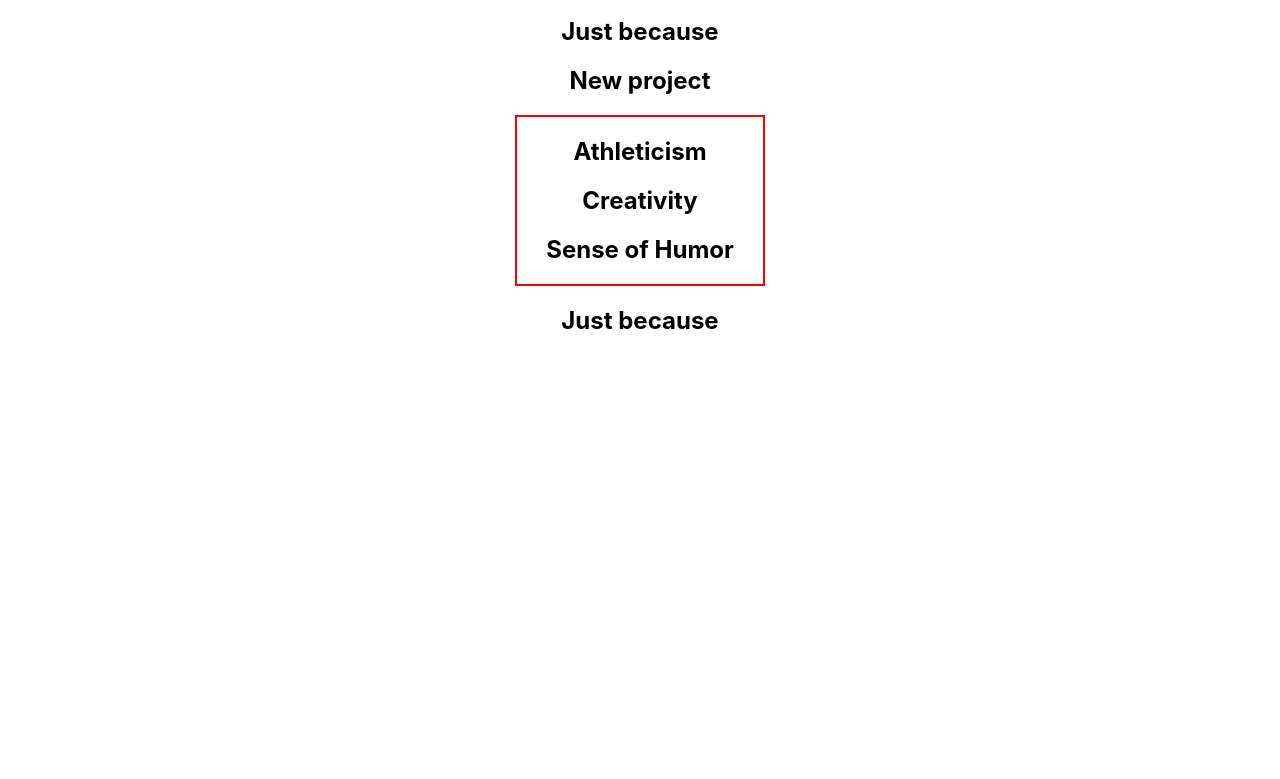
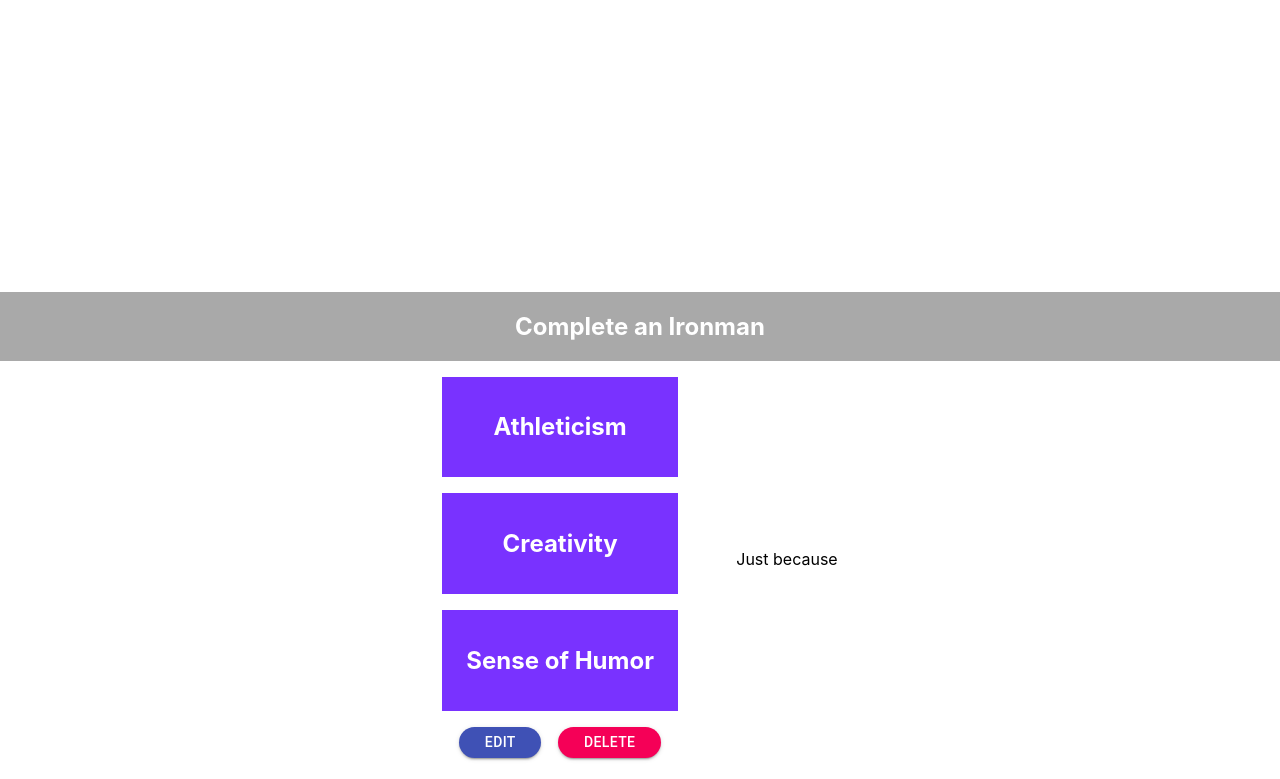
Before and after one commit to Essentialism-1-bw/Front-end, a React (Create React App) app in the folder essentialism/: page /dashboard in a window 1280 px wide. Shown: the part 681-1460 px from the top of the page. Before the commit the page ends 1036 px from the top, so only its background shows below. Built offline with nearby package versions, Linux system fonts and the light colour scheme.

Commit message:
Styling the dashboard, and added delete functionality

```diff
--- a/essentialism/src/components/Dashboard.js
+++ b/essentialism/src/components/Dashboard.js
@@ -1,14 +1,18 @@
 import React from 'react'
-import Values from './DashboardComponents/Values'
 import Projects from './DashboardComponents/Projects'
 
 const Dashboard = () => {
-
-
+   let name = "Dustin";
     return (
         <div>
-            <h1>Dashboard</h1>
-            <Projects/>
+            <div style={{ height: '100vh' }}>
+                <div>
+                    <h2>Hello {name}</h2>
+                </div>
+            </div>
+            <div>
+                <Projects/>
+            </div>
         </div>
     )
 }
--- a/essentialism/src/components/DashboardComponents/Projects.js
+++ b/essentialism/src/components/DashboardComponents/Projects.js
@@ -4,24 +4,77 @@ import axios from 'axios'
 import Values from './Values';
 import Reasons from './Reasons';
 
+import { makeStyles } from '@material-ui/core/styles';
+
+import Button from '@material-ui/core/Button';
+
+const useStyles = makeStyles({
+    project: {
+        display: 'flex',
+        flexDirection: 'column',
+        alignItems: 'center',
+        margin: '5% 0',
+        justifyContent: 'center'
+    },
+    projectData: {
+        display: 'flex',
+        justifyContent: 'space-evenly',
+        alignItems: 'center',
+        width: '40vw'
+    },
+    values: {
+        display: 'flex',
+        flexDirection: 'column'
+    },
+    buttons: {
+        display: 'flex',
+        width: '100%',
+        justifyContent: 'space-evenly'
+    },
+    projectTitle: {
+        backgroundColor: '#a9a9a9',
+        width: '100vw',
+        color: 'white'
+    },
+    button: {
+        padding: '.2rem 1.6rem',
+        borderRadius: '1rem'
+    }
+})
+
 const Projects = () => {
     const [projects, setProjects] = useState([]);
+
+    const classes = useStyles();
 
     useEffect(() => {
         axios.get('./dummyData/dummyProjects.json')
             .then(res => setProjects(res.data))
             .catch(err => console.log(err))
     }, [])
+
+    const deleteProject = (id) => {
+       let newProjects =  projects.filter(project => project.id !== id)
+       setProjects(newProjects)
+    }
     return (
         <div>
             {projects.map(project => {
-                return <div key={project.id}>
-                    <h2>{project.name}</h2>
-                    <div style={{ border: '2px solid red' }}>
-                        <Values/>
-                    </div>
-                    <Reasons/>
-                </div>
+                return <div key={project.id} className={classes.project}>
+                            <div className={classes.projectTitle}>
+                                <h2>{project.name}</h2>
+                            </div>
+                            <div className={classes.projectData}>
+                                <div className={classes.values}>
+                                    <Values/>
+                                    <div className={classes.buttons}>
+                                        <Button className={classes.button} variant="contained" color="primary">Edit</Button>
+                                        <Button onClick={() => deleteProject(project.id)} className={classes.button} variant="contained" color="secondary">Delete</Button>
+                                    </div>
+                                </div>
+                                <Reasons/>
+                            </div>
+                        </div>
             })}
         </div>
     )
--- a/essentialism/src/components/DashboardComponents/Reasons.js
+++ b/essentialism/src/components/DashboardComponents/Reasons.js
@@ -14,7 +14,7 @@ const Reasons = () => {
         <div>
             {reasons.map(reason => {
                 return <div key={reason.id}>
-                    <h2>{reason.reason}</h2>
+                    <p>{reason.reason}</p>
                 </div>
             })}
         </div>
--- a/essentialism/src/components/DashboardComponents/Values.js
+++ b/essentialism/src/components/DashboardComponents/Values.js
@@ -2,8 +2,21 @@ import React, { useState, useEffect } from 'react'
 
 import axios from 'axios'
 
+import { makeStyles } from '@material-ui/core/styles';
+
+const useStyles = makeStyles({
+    value: {
+        padding: '1rem 1.5rem',
+        margin: '1rem 0',
+        backgroundColor: '#7932FF',
+        color: 'white'
+    }
+})
+
 const Values = () => {
     const [values, setValues] = useState([])
+
+    const classes = useStyles();
 
     useEffect(() => {
         // axios.get('https://bw-essentialism.herokuapp.com/api/users/1/values')
@@ -16,7 +29,7 @@ const Values = () => {
     return (
         <div>
             {values.map(value => {
-                return <div key={value.value_id}>
+                return <div key={value.value_id} className={classes.value}>
                     <h2>{value.value_name}</h2>
                 </div>
             })}
```
